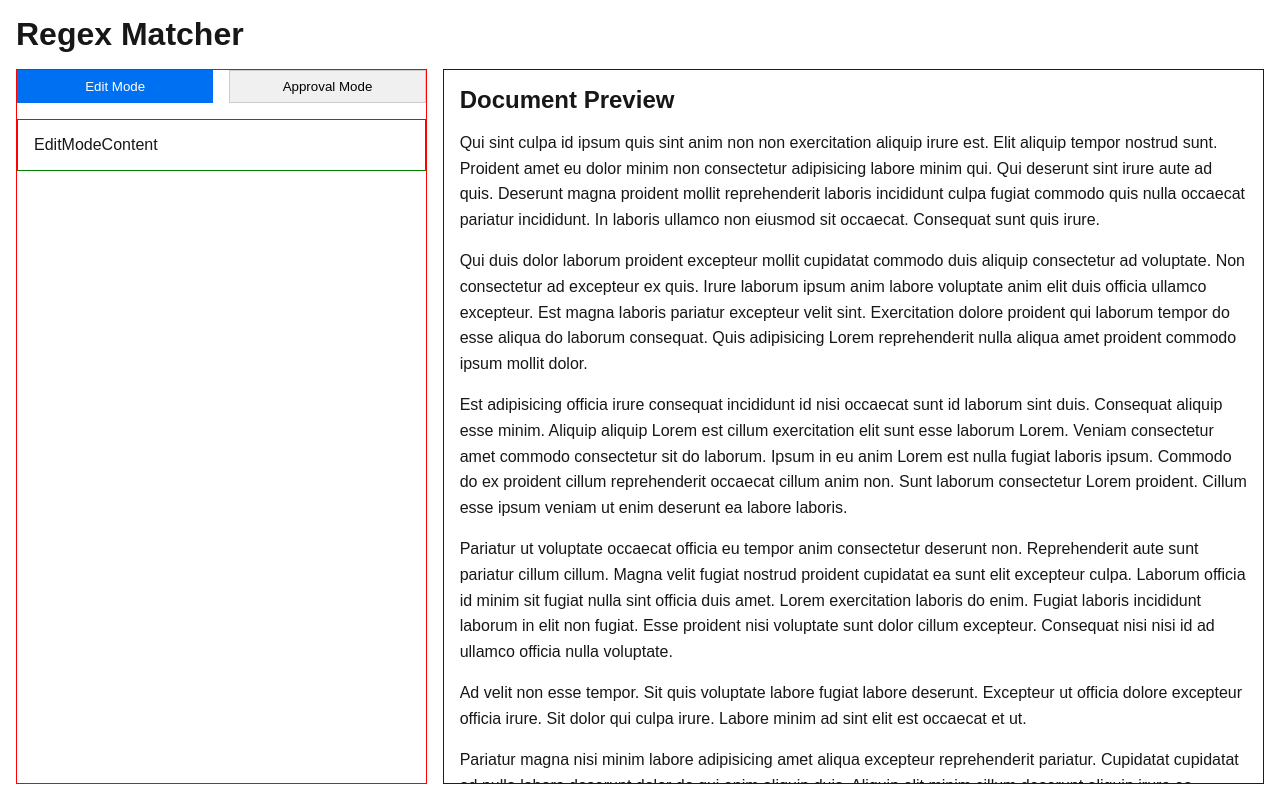
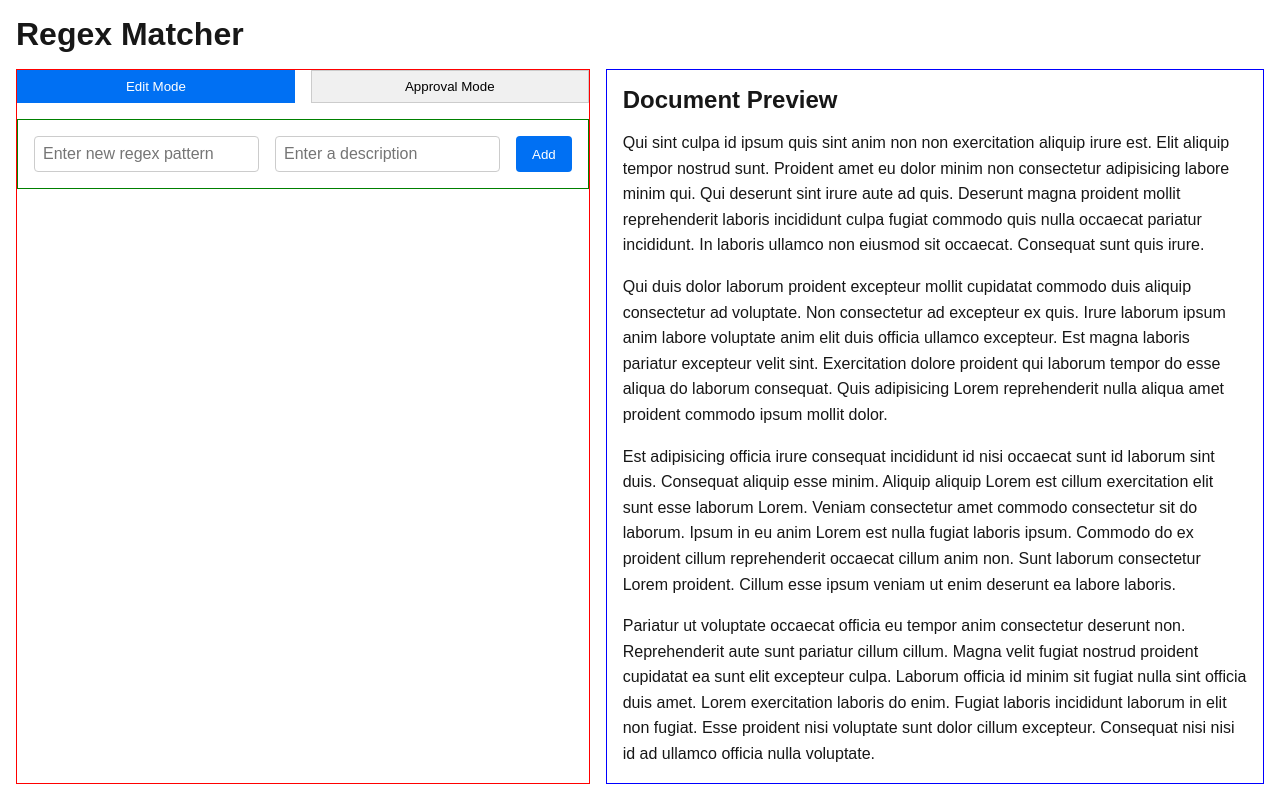
Before and after one commit to rdrgz21/regex-matcher, a Next.js app: page / in a window 1280 px wide. Built offline with nearby package versions, Linux system fonts and the light colour scheme.

Commit message:
feat: added addRegex to EditModeContent

```diff
--- a/src/components/ClientDashboard/ControlPanel/EditModeContent/EditModeContent.module.css
+++ b/src/components/ClientDashboard/ControlPanel/EditModeContent/EditModeContent.module.css
@@ -2,3 +2,28 @@
   border: 1px solid green;
   padding: 1rem;
 }
+
+.newPatternInputWrapper {
+  display: flex;
+  gap: 1rem;
+}
+
+.input {
+  flex: 1;
+  padding: 0.5rem;
+  border: 1px solid #ccc;
+  border-radius: 4px;
+  font-size: 1rem;
+  color: #333;
+  background-color: #fff;
+  outline: none;
+}
+
+.addButton {
+  padding: 0.5rem 1rem;
+  background: #0070f3;
+  color: white;
+  border: none;
+  border-radius: 4px;
+  cursor: pointer;
+}
--- a/src/components/ClientDashboard/ControlPanel/EditModeContent/EditModeContent.tsx
+++ b/src/components/ClientDashboard/ControlPanel/EditModeContent/EditModeContent.tsx
@@ -1,5 +1,45 @@
+import { useState } from "react";
 import styles from "./EditModeContent.module.css";
+import { useRegexContext } from "@/hooks/useRegexContext";
 
 export const EditModeContent = () => {
-  return <div className={styles.editModeContent}>EditModeContent</div>;
+  const [newLabel, setNewLabel] = useState("");
+  const [newPattern, setNewPattern] = useState("");
+  const { addRegex, state } = useRegexContext();
+
+  console.log(state, "state");
+
+  const handleAddPattern = () => {
+    addRegex({
+      label: newPattern,
+      pattern: newPattern,
+      isApproved: false,
+    });
+    setNewLabel("");
+    setNewPattern("");
+  };
+
+  return (
+    <div className={styles.editModeContent}>
+      <div className={styles.newPatternInputWrapper}>
+        <input
+          type="text"
+          placeholder="Enter new regex pattern"
+          className={styles.input}
+          value={newPattern}
+          onChange={(e) => setNewPattern(e.target.value)}
+        />
+        <input
+          type="text"
+          placeholder="Enter a description"
+          className={styles.input}
+          value={newLabel}
+          onChange={(e) => setNewLabel(e.target.value)}
+        />
+        <button className={styles.addButton} onClick={handleAddPattern}>
+          Add
+        </button>
+      </div>
+    </div>
+  );
 };
--- a/src/context/RegexContext.tsx
+++ b/src/context/RegexContext.tsx
@@ -6,12 +6,14 @@ import { reducer } from "./reducer";
 import { useHasMounted } from "@/hooks/useHasMounted";
 import { initState } from "@/utils/initState";
 import { ACTIONS } from "@/constants/actions";
+import { RegexPattern } from "@/types/regex";
 
 export const RegexContext = createContext<
   | {
       state: RegexAppState;
       dispatch: React.Dispatch<ActionWithPayload>;
       setText: (text: string) => void;
+      addRegex: (pattern: RegexPattern) => void;
     }
   | undefined
 >(undefined);
@@ -19,7 +21,6 @@ export const RegexContext = createContext<
 const initialState: RegexAppState = {
   regexList: [],
   selectedPattern: null,
-  mode: "edit",
   textContent: "",
   extractedTerms: {},
 };
@@ -39,6 +40,9 @@ export const RegexProvider = ({ children }: { children: ReactNode }) => {
     setText: (text: string) => {
       dispatch({ type: ACTIONS.SET_TEXT, payload: text });
     },
+    addRegex: (pattern: RegexPattern) => {
+      dispatch({ type: ACTIONS.ADD_REGEX, payload: pattern });
+    },
   };
 
   return (
--- a/src/context/reducer.ts
+++ b/src/context/reducer.ts
@@ -7,8 +7,10 @@ export const reducer = (
 ): RegexAppState => {
   switch (action.type) {
     case ACTIONS.ADD_REGEX: {
-      // TODO: Implement
-      return state;
+      return {
+        ...state,
+        regexList: [...state.regexList, action.payload],
+      };
     }
     case ACTIONS.EDIT_REGEX: {
       // TODO: Implement
@@ -19,10 +21,6 @@ export const reducer = (
       return state;
     }
     case ACTIONS.APPROVE_REGEX: {
-      // TODO: Implement
-      return state;
-    }
-    case ACTIONS.SET_MODE: {
       // TODO: Implement
       return state;
     }
--- a/src/types/context.ts
+++ b/src/types/context.ts
@@ -11,7 +11,7 @@ export type RegexAppState = {
 export type ActionType = (typeof ACTIONS)[keyof typeof ACTIONS];
 
 export type ActionWithPayload =
-  | { type: typeof ACTIONS.ADD_REGEX; payload: string }
+  | { type: typeof ACTIONS.ADD_REGEX; payload: RegexPattern }
   | {
       type: typeof ACTIONS.EDIT_REGEX;
       payload: { id: string; pattern: string };
```
